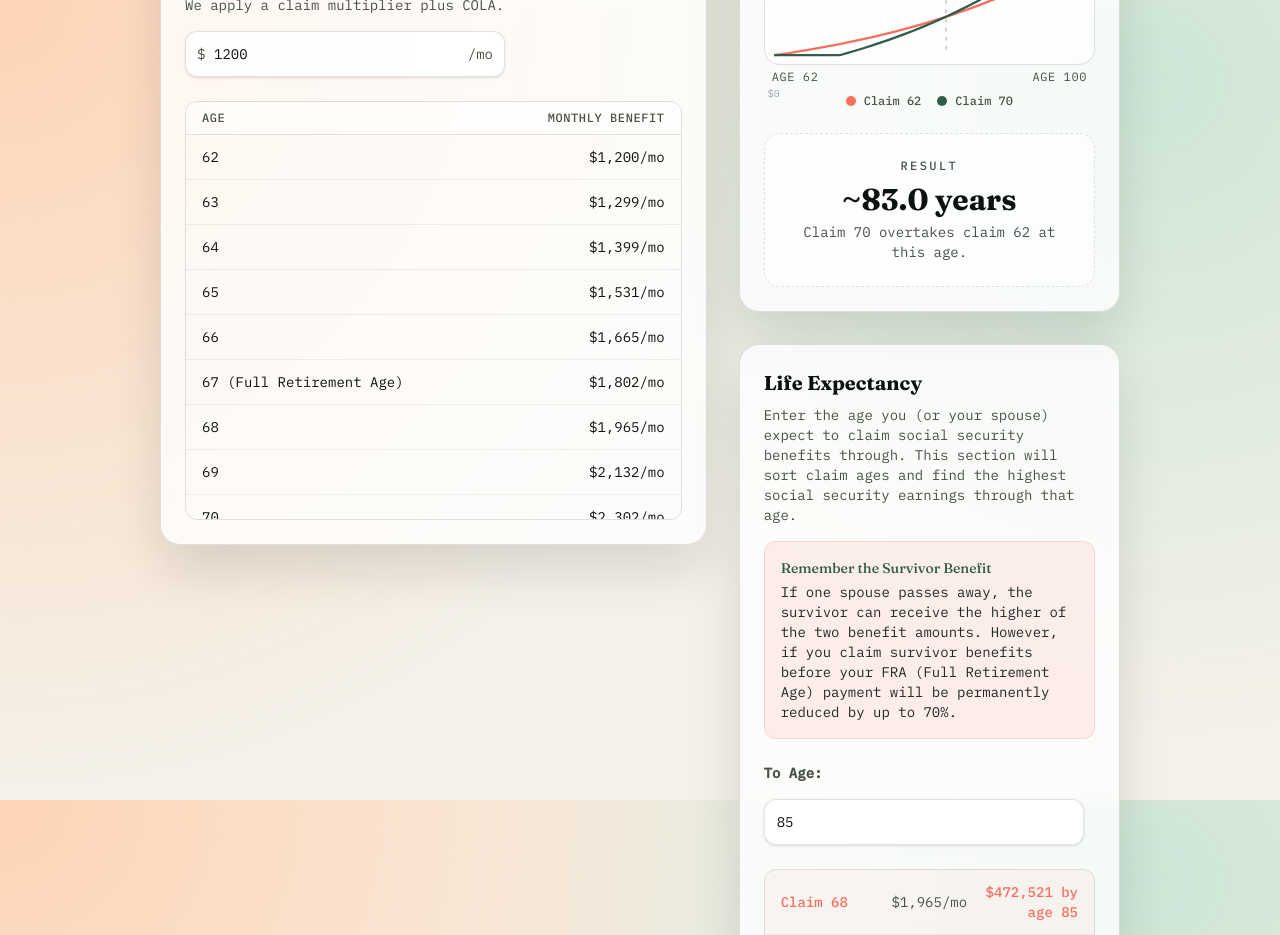
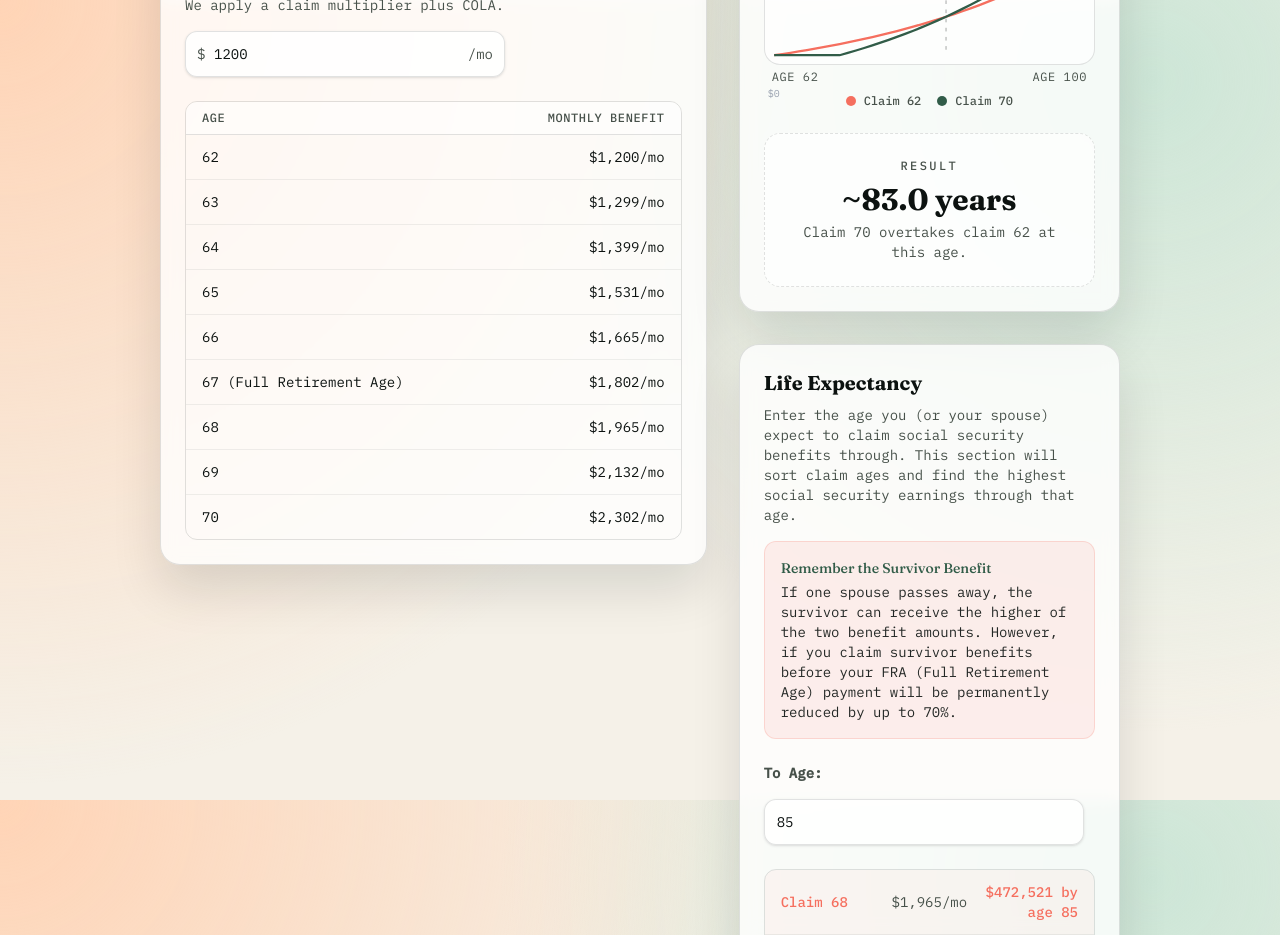
Before and after one commit to TheSafo/social-sec, a React (Vite) app in the folder modern-social-sec/: page / in a window 1280 px wide. Shown: the part 800-1735 px from the top of the page. Built offline with nearby package versions, Linux system fonts and the light colour scheme.

Commit message:
change 2

```diff
--- a/modern-social-sec/src/components/BenefitTable.tsx
+++ b/modern-social-sec/src/components/BenefitTable.tsx
@@ -51,7 +51,7 @@ export const BenefitTable: React.FC<BenefitTableProps> = ({ baseBenefit, setBase
           <span>Age</span>
           <span className="text-right">Monthly benefit</span>
         </div>
-        <div className="divide-y divide-border/50 max-h-96 overflow-y-auto custom-scrollbar">
+        <div className="divide-y divide-border/50 max-h-108">
           {rows.map((row) => (
             <div key={row.age} className="px-4 py-3 grid grid-cols-2 text-sm text-ink hover:bg-white/50 transition-colors">
               <span className="font-mono">{row.age === 67 ? '67 (Full Retirement Age)' : row.age}</span>
```
